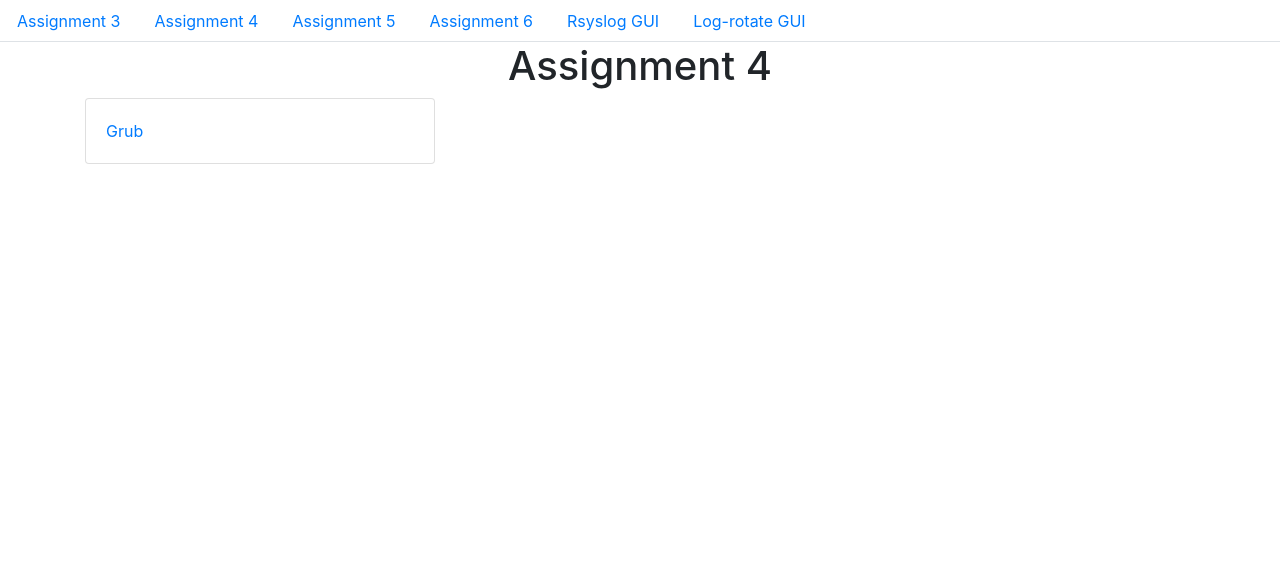
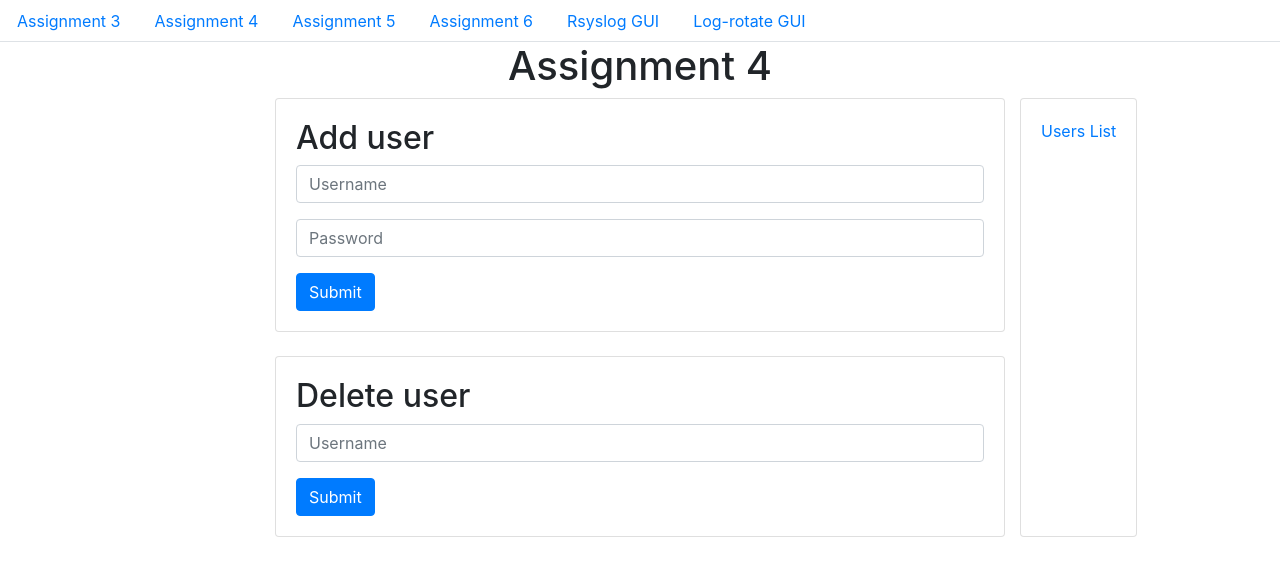
Before and after one commit to chetanya-shrimali/system-admin-gui, a Django app: page /gui/assignment4/ in a window 1280 px wide. Shown: the top 576 px of the page. Run offline with Django 3.2, Linux system fonts and the light colour scheme; some libraries are stand-ins or nearby versions.

Commit message:
updated code

```diff
--- a/gui/urls.py
+++ b/gui/urls.py
@@ -25,6 +25,9 @@ urlpatterns = [
     url(regex=r'^log-rotate/$', view=views.log_rotate, name='log-rotate'),
     url(regex=r'^log-rotate-form/$', view=views.log_rotate_form, name='log-rotate-form'),
     url(regex=r'^assignment4/$', view=views.assignment4, name='assignment4'),
+    url(regex=r'^add-user/$', view=views.add_user, name='add-user'),
+    url(regex=r'^del-user/$', view=views.del_user, name='del-user'),
+    url(regex=r'^add-users-list/$', view=views.add_users_list, name='add-users-list'),
     url(regex=r'^assignment5/$', view=views.assignment5, name='assignment5'),
     url(regex=r'^assignment6/$', view=views.assignment6, name='assignment6'),
 ]
--- a/gui/views.py
+++ b/gui/views.py
@@ -86,25 +86,17 @@ def force_restart(request):
 
 def pie_chart_memory(request):
     cpu_usage_plot = "ps aux | awk 'NR>2{arr[$1]+=$3}END{for(i in arr) print i,arr[i]}' > cpu.txt"
-
     os.system(cpu_usage_plot)
-
     file_path = os.path.dirname(os.path.dirname(__file__))
-
     plot_data(open(os.path.join(file_path, 'cpu.txt'), 'r'))
-
     return redirect('gui:index')
 
 
 def pie_chart_cpu(request):
     memory_usage_plot = "ps aux | awk 'NR>2{arr[$1]+=$6}END{for(i in arr) print i,arr[i]/1024}' > memory.txt"
-
     os.system(memory_usage_plot)
-
     file_path = os.path.dirname(os.path.dirname(__file__))
-
     plot_data(open(os.path.join(file_path, 'memory.txt'), 'r'))
-
     return redirect('gui:index')
 
 def plot_data(data):
@@ -157,15 +149,18 @@ def set_permission(request):
     return redirect("gui:index")
 
 def umask_calculator(request):
-    value = request.GET['number']
-    if value:
-        filename = check_value(request, value)
-        print(filename)
-        pass
+    user = request.GET['user']
+    group = request.GET['group']
+    others = request.GET['others']
+    if user or group or others:
+        root = Tk()
+        root.withdraw()
+        file_name = askopenfilename(parent=root)
+        print("{} {} {}".format(user, group, others, file_name))
+        root.destroy()
     else:
-        messages.error(request, 'Enter a Number')
-    print(value)
-    return redirect("gui:index")
+        messages.error(request, 'Enter a values')
+    return redirect("gui:assignment6")
 
 
 def acl_user_permission(request):
@@ -274,6 +269,36 @@ def log_rotate_form(request):
 def assignment4(request):
     return render(request, 'gui/assignment4.html')
 
+def add_user(request):
+    name = request.GET['username']
+    password = request.GET['password']
+    cmd_1 = "sudo useradd -m {}".format(name)
+    cmd_2 = "{}:{}| sudo chpasswd".format(name, password)
+    os.system(cmd_1)
+    os.system(cmd_2)
+    return redirect("gui:assignment4")
+
+def del_user(request):
+    name = request.GET['username']
+    cmd = "sudo deluser --remove-home {}".format(name)
+    os.system(cmd)
+    return redirect("gui:assignment4")
+
+def add_users_list(request):
+    file_path = os.path.dirname(os.path.dirname(__file__))
+    users_list = open(os.path.join(file_path, 'users.txt'), 'r')
+    users_arr = []
+
+    for i in users_list.readlines():
+        temp = i.split(" ")
+        cmd_1 = "sudo useradd -m {} -s {}".format(temp[0], temp[2])
+        cmd_2 = "{}:{}| sudo chpasswd".format(temp[0], temp[1])
+        # cmd = "sudo deluser --remove-home {}".format(temp[0])
+        # os.system(cmd)
+        os.system(cmd_1)
+        os.system(cmd_2)
+    return redirect("gui:assignment4")
+
 def assignment5(request):
     return render(request, 'gui/assignment5.html')
 
--- a/templates/gui/assignment4.html
+++ b/templates/gui/assignment4.html
@@ -3,13 +3,44 @@
 <div class="container">
     <div class="row">
     <div class="col-md-12"><center><h1>Assignment 4</h1></center></div>
-        <div class="col-md-4">
+        <div class="col-md-2">
+        </div>
+        <div class="col-md-8">
             <div class="card">
-                <div class="card-body"><a href="/gui/grub/">Grub</a></div>
+                <div class="card-body">
+                <h2>Add user</h2>
+                <form method="get" action="/gui/add-user">
+                    <div class="form-group">
+                        <input type="text" class="form-control" id="exampleInputEmail1" name="username" placeholder="Username">
+                    </div>
+                    <div class="form-group">
+                        <input type="password" class="form-control" id="exampleInputPassword1" placeholder="Password" name="password">
+                    </div>
+                    <button type="submit" class="btn btn-primary">Submit</button>
+                </form>
+                </div>
+            </div>
+            <br>
+            <div class="card">
+                <div class="card-body">
+                <h2>Delete user</h2>
+                    <form method="get" action="/gui/del-user">
+                        <div class="form-group">
+                            <input type="text" class="form-control" id="exampleInputEmail1" name="username" placeholder="Username">
+                        </div>
+                        <button type="submit" class="btn btn-primary">Submit</button>
+                    </form>
+                    </div>
+                </div>
+            </div>
+            <br>
+            <div class="card">
+                <div class="card-body">
+                    <a href="/gui/add-users-list">Users List</a>
+                </div>
             </div>
         </div>
-        <div class="col-md-4"></div>
-        <div class="col-md-4"></div>
+        <div class="col-md-2"></div>
     </div>
 </div>
 {% endblock %}
--- a/templates/gui/assignment6.html
+++ b/templates/gui/assignment6.html
@@ -17,7 +17,9 @@
             <div class="card">
                 <div class="card-body"><a href="/gui/umask-calculator/">Umask Calculator</a>
                     <form action="/gui/umask-calculator/" method="get">
-                        <input type="number" placeholder="enter value of type 777" name="number"><br>
+                        <input type="text" placeholder="enter value of type rwx" name="user"><br>
+                        <input type="text" placeholder="enter value of type rwx" name="group"><br>
+                        <input type="text" placeholder="enter value of type rwx" name="others"><br>
                         <input type="submit" value="Submit">
                     </form>
                 </div>
```
Also changed, not shown: users.txt (added, +9 -0 lines), 1 other file.
